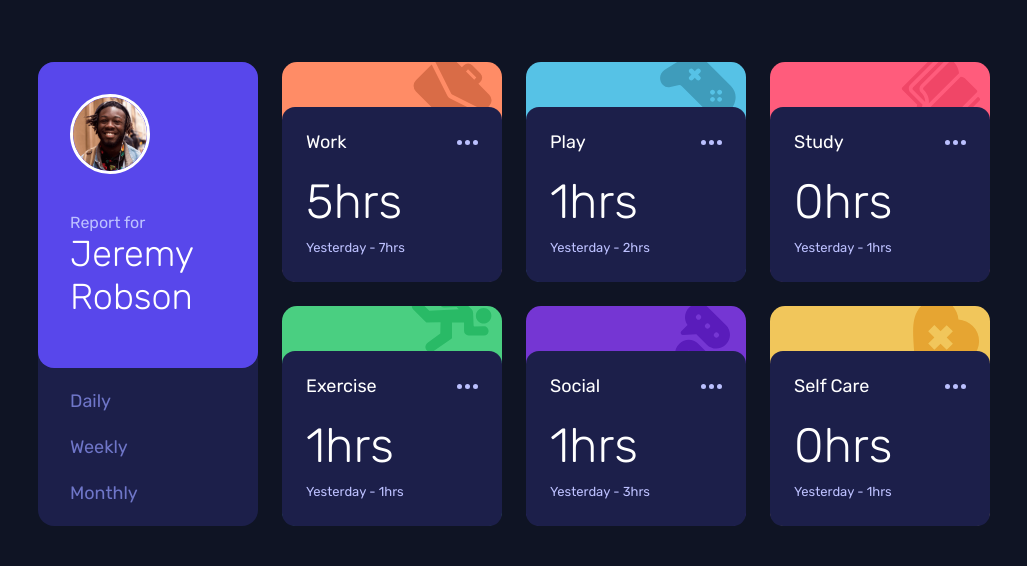
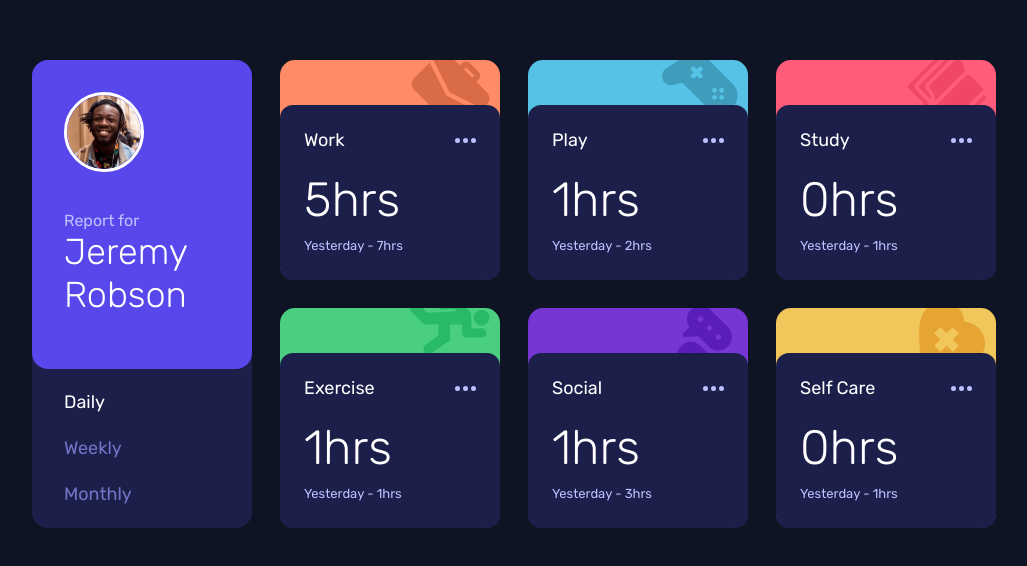
Before and after one commit to aditya-chakraborty/time-tracker, a React (Create React App) app: page / in a window 1280 px wide. Shown: the part 106-672 px from the top of the page, without its empty margins (126-1153 px from the left). Built offline with nearby package versions, Linux system fonts and the light colour scheme.

Commit message:
Change text color of active tab

```diff
--- a/src/App.css
+++ b/src/App.css
@@ -41,7 +41,7 @@
   display: grid;
   grid-template-rows: repeat(2, 220px);
   grid-template-columns: repeat(4, 220px);
-  gap: 1.5rem;
+  gap: 1.75rem;
   /* flex-direction: column; */
   align-items: center;
   justify-content: center;
@@ -83,6 +83,10 @@
   color: var(--desat-blue);
 }
 
+.active {
+  color: white;
+}
+
 .user-img {
   height: 80px;
   width: 80px;
@@ -103,16 +107,3 @@
   font-weight: 300;
   margin: 0;
 }
-
-.App-link {
-  color: #61dafb;
-}
-
-@keyframes App-logo-spin {
-  from {
-    transform: rotate(0deg);
-  }
-  to {
-    transform: rotate(360deg);
-  }
-}
--- a/src/App.js
+++ b/src/App.js
@@ -51,6 +51,8 @@ function App() {
     setTimeframe(timeframe)
   }
 
+  const isActive = (currTime) => currTime === timeframe
+
   const getData = async () => {
     const response = await fetch('data.json')
     const result = await response.json()
@@ -79,9 +81,24 @@ function App() {
             <header className='user-name'>Jeremy Robson</header>
           </div>
           <div className='tabs'>
-            <li className='tab' onClick={(e) => updateTimeframe(Timeframe.Daily)}>Daily</li>
-            <li className='tab' onClick={(e) => updateTimeframe(Timeframe.Weekly)}>Weekly</li>
-            <li className='tab' onClick={(e) => updateTimeframe(Timeframe.Monthly)}>Monthly</li>
+            <li
+              className={`tab ${isActive(Timeframe.Daily) ? 'active' :''}`}
+              onClick={(e) => updateTimeframe(Timeframe.Daily)}
+            >
+              Daily
+            </li>
+            <li
+              className={`tab ${isActive(Timeframe.Weekly) ? 'active' :''}`}
+              onClick={(e) => updateTimeframe(Timeframe.Weekly)}
+            >
+              Weekly
+            </li>
+            <li
+              className={`tab ${isActive(Timeframe.Monthly) ? 'active' :''}`}
+              onClick={(e) => updateTimeframe(Timeframe.Monthly)}
+            >
+              Monthly
+            </li>
           </div>
         </section>
         {activityDetails.map(val => {
```
